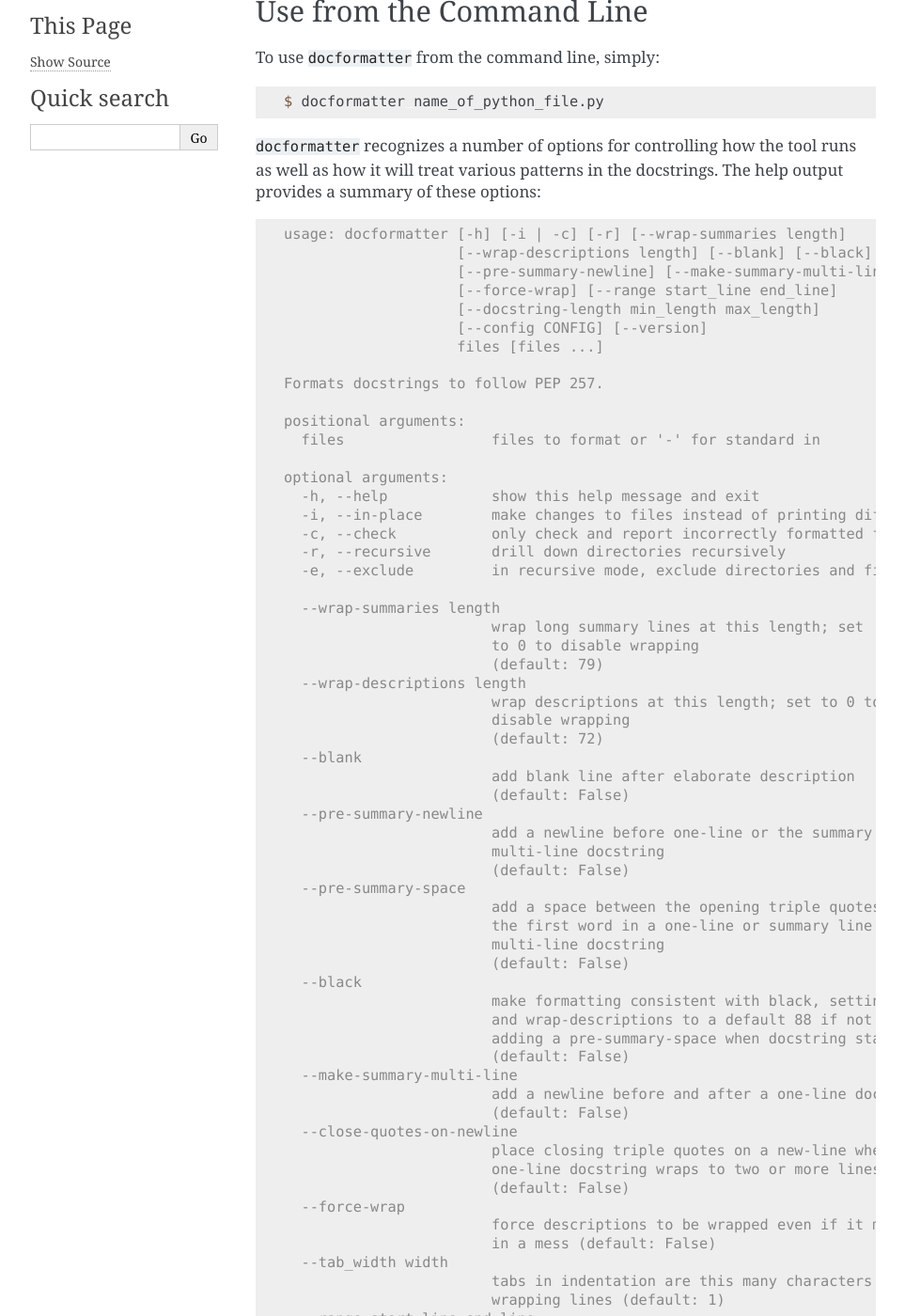
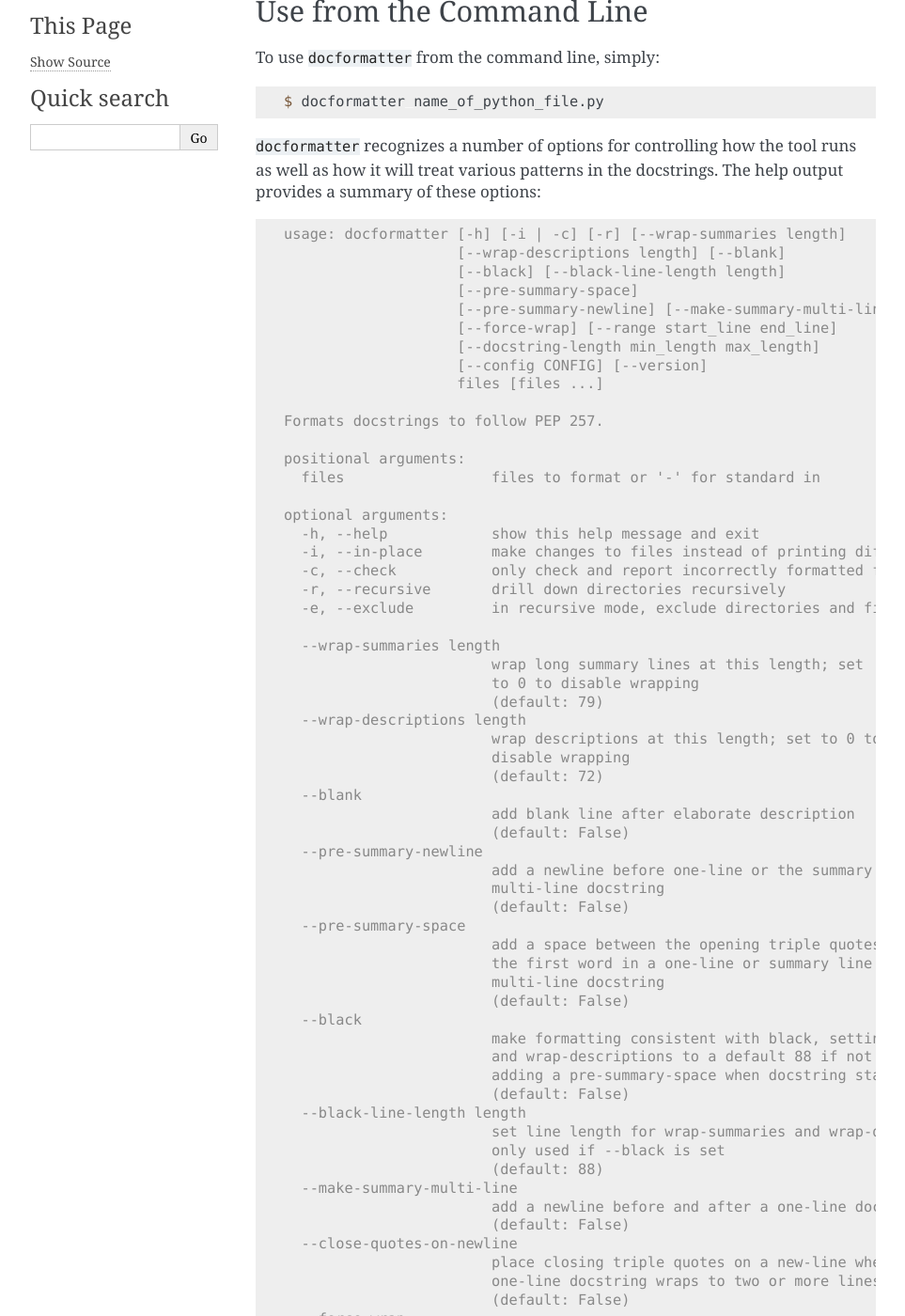
Before and after one commit to PyCQA/docformatter, a Sphinx documentation site: the page built from docs/source/usage.rst, in a window 1280 px wide and 1400 px high, scrolled down 242 px. Shown: the whole window at 94% size, without its empty margins (148-1111 px from the left). Built offline with Sphinx 7.4.7, drawn with Linux system fonts in a browser that asks for light colours.

Commit message:
Add --black-line-length to docs

```diff
--- a/docs/source/requirements.rst
+++ b/docs/source/requirements.rst
@@ -236,6 +236,8 @@
 ::
     --black [boolean, default False]
         Formats docstrings to be compatible with black.
+    --black-line-length [integer, default 88]
+        Line length to use when running in black compatibility mode.
     --blank [boolean, default False]
         Boolean to indicate whether to add a blank line after the
         elaborate description.
--- a/docs/source/usage.rst
+++ b/docs/source/usage.rst
@@ -22,7 +22,9 @@
 .. code-block:: console
 
     usage: docformatter [-h] [-i | -c] [-r] [--wrap-summaries length]
-                        [--wrap-descriptions length] [--blank] [--black]
+                        [--wrap-descriptions length] [--blank]
+                        [--black] [--black-line-length length]
+                        [--pre-summary-space]
                         [--pre-summary-newline] [--make-summary-multi-line]
                         [--force-wrap] [--range start_line end_line]
                         [--docstring-length min_length max_length]
@@ -66,6 +68,10 @@
                             and wrap-descriptions to a default 88 if not specified and only
                             adding a pre-summary-space when docstring starts with '"'
                             (default: False)
+      --black-line-length length
+                            set line length for wrap-summaries and wrap-descriptions,
+                            only used if --black is set
+                            (default: 88)
       --make-summary-multi-line
                             add a newline before and after a one-line docstring
                             (default: False)
```
